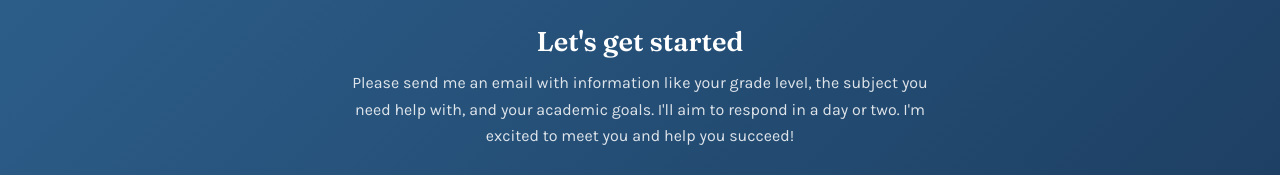
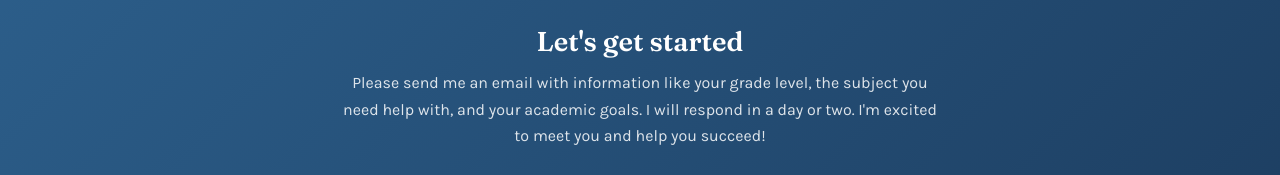
Before and after one commit to MarkEwert03/TutorWebpage, a plain HTML site: page index.html in a window 1280 px wide. Shown: the part 4455-4630 px from the top of the page. Drawn offline with Linux system fonts and the light colour scheme.

Commit message:
minor wording change

```diff
--- a/index.html
+++ b/index.html
@@ -268,7 +268,7 @@
         <div class="section-head">
           <h2>Let's get started</h2>
           <p>Please send me an email with information like your grade level, the subject you need
-            help with, and your academic goals. I'll aim to respond in a day or two. I'm excited
+            help with, and your academic goals. I will respond in a day or two. I'm excited
             to meet
             you and help you succeed!</p>
         </div>
```
